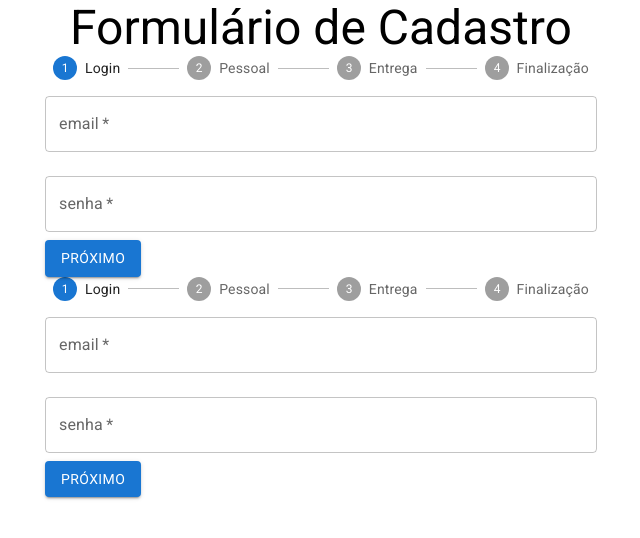
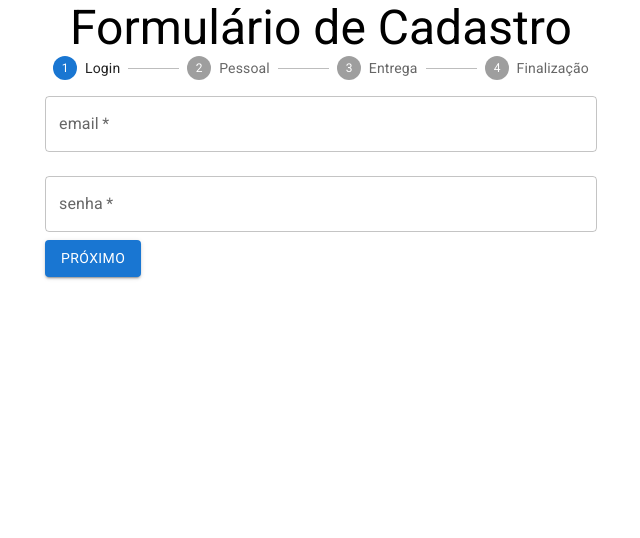
Before and after one commit to leandrobrlopes/formulario-react, a React (Create React App) app: page / in a window 1280 px wide. Shown: the top 538 px of the page, without its empty margins (319-959 px from the left). Built offline with nearby package versions, Linux system fonts and the light colour scheme.

Commit message:
finalizando por hora

```diff
--- a/src/App.js
+++ b/src/App.js
@@ -16,7 +16,7 @@ class App extends Component {
         <ValidacoesCadastro.Provider value={{cpf: validarCPF, senha: validarSenha, nome: validarSenha}}>
           <FormularioCadastro aoEnviar={aoEnviarForm} />
         </ValidacoesCadastro.Provider>
-        <FormularioCadastro aoEnviar={aoEnviarForm} />
+
       </Container>
 
     );
--- a/src/components/FormularioCadastro/DadosPessoais.jsx
+++ b/src/components/FormularioCadastro/DadosPessoais.jsx
@@ -1,6 +1,7 @@
 import React, {useState, useContext} from "react";
 import { Button, TextField, Switch, FormControlLabel } from "@mui/material";
 import ValidacoesCadastro from "../../contexts/ValidacoesCadastro";
+import useErros from "../../hooks/useErros";
 
 
 function DadosPessoais({ aoEnviar }){
@@ -9,26 +10,11 @@ function DadosPessoais({ aoEnviar }){
     const [cpf, setCpf] = useState("");
     const [promocoes, setPromocoes] = useState(true);
     const [novidades, setNovidades] = useState(true);
-    const [erros, setErros] = useState({cpf:{valido:true, texto:""}, nome:{valido:true, texto:""} })
+    const validacoes = useContext(ValidacoesCadastro);
 
-    const validacoes = useContext(ValidacoesCadastro)
-    function validarCampos(event){
+    const [erros, validarCampos, possoEnviar] = useErros(validacoes);
 
-        const {name, value} = event.target;
-        const novoEstado = {...erros}
-        novoEstado[name] = validacoes[name](value);
-        setErros(novoEstado);
 
-    }
-
-    function possoEnviar(){
-        for(let campo in erros){
-            if(!erros[campo].valido){
-                return false
-            }
-        }
-        return true;
-    }
 
     return(
         <form
--- a/src/components/FormularioCadastro/DadosUsuario.jsx
+++ b/src/components/FormularioCadastro/DadosUsuario.jsx
@@ -1,31 +1,17 @@
 import { Button, TextField } from "@mui/material";
 import React, { useContext, useState } from "react";
 import ValidacoesCadastro from "../../contexts/ValidacoesCadastro";
+import useErros from "../../hooks/useErros";
 
 function DadosUsuario({ aoEnviar }){
     const [email, setEmail] = useState("");
     const [senha, setSenha] = useState("");
+    const validacoes = useContext(ValidacoesCadastro)
+    const [erros, validarCampos, possoEnviar] = useErros(validacoes);
 
-    const [erros, setErros] = useState({senha:{valido:true, texto:""}})
 
-    const validacoes = useContext(ValidacoesCadastro)
-    function validarCampos(event){
 
-        const {name, value} = event.target;
-        const novoEstado = {...erros}
-        novoEstado[name] = validacoes[name](value);
-        setErros(novoEstado);
 
-    }
-
-    function possoEnviar(){
-        for(let campo in erros){
-            if(!erros[campo].valido){
-                return false
-            }
-        }
-        return true;
-    }
 
     return(
         <form onSubmit={(event)=>{
--- /dev/null
+++ b/src/hooks/useErros.js
@@ -0,0 +1,39 @@
+import React, { useState} from "react";
+
+function useErros(validacoes){
+    const estadoInicial = criarEstadoInicial(validacoes);
+    const [erros, setErros] = useState(estadoInicial);
+
+
+    function validarCampos(event){
+
+        const {name, value} = event.target;
+        const novoEstado = {...erros}
+        novoEstado[name] = validacoes[name](value);
+        setErros(novoEstado);
+
+    }
+
+    function possoEnviar(){
+        for(let campo in erros){
+            if(!erros[campo].valido){
+                return false
+            }
+        }
+        return true;
+    }
+
+
+    return [erros, validarCampos, possoEnviar];
+}
+
+function criarEstadoInicial(validacoes) {
+    const estadoInicial = {}
+    for(let campo in validacoes){
+        estadoInicial[campo] = {valido:true, texto:""}
+    }
+
+    return estadoInicial;
+}
+
+export default useErros;
```
